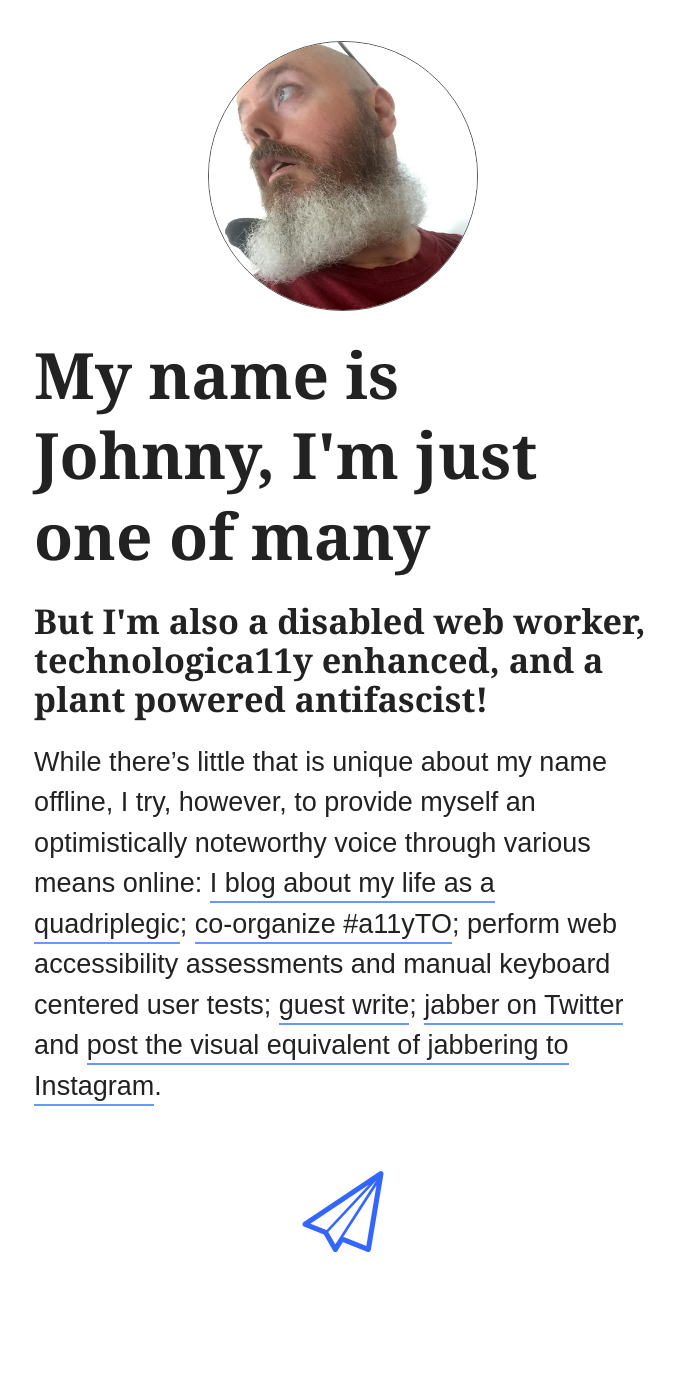
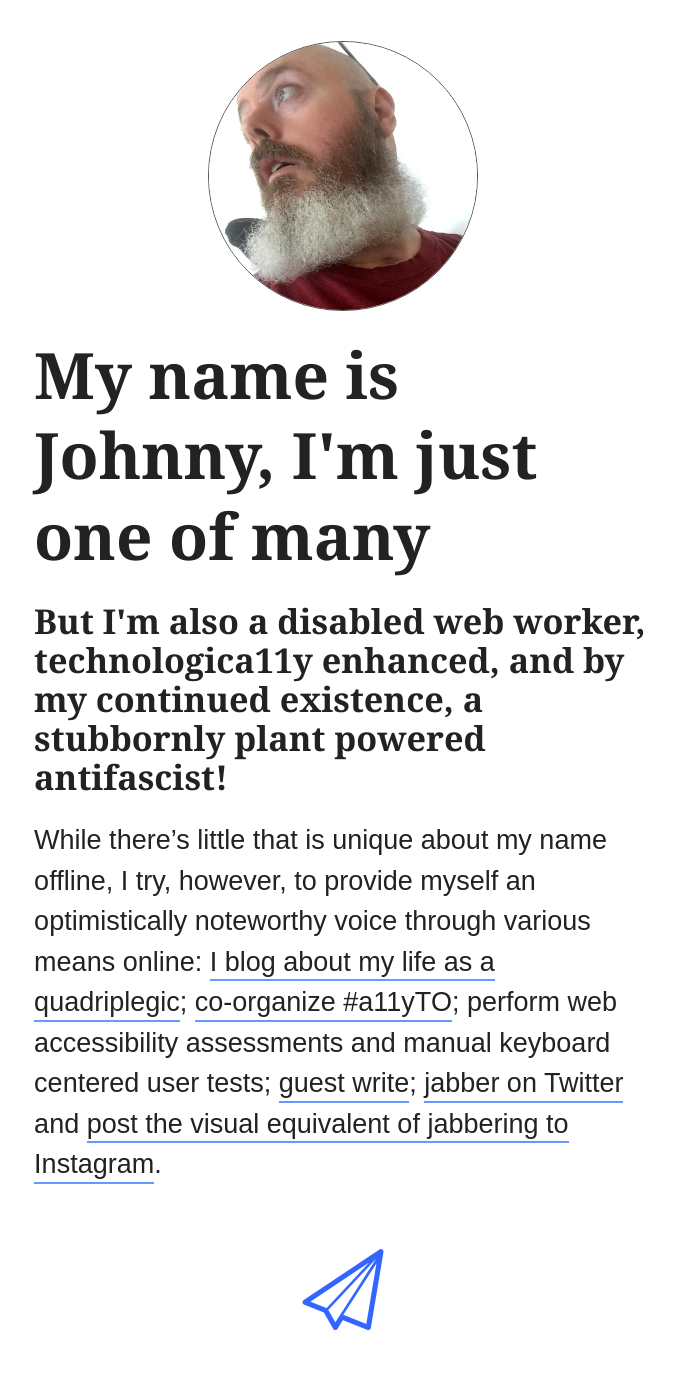
Before and after one commit to abledaccess/johnnydaux.org, a Jekyll site: the page built from index.md, in a window 1280 px wide. Shown: the whole page, without its empty margins (297-972 px from the left). Built offline with Jekyll 4.4.1, drawn with Linux system fonts in a browser that asks for light colours; before the commit the page ends 1299 px from its top, so only the background shows below that.

Commit message:
Update description

```diff
--- a/_config.yml
+++ b/_config.yml
@@ -14,7 +14,7 @@
 # You can create any custom variable you would like, and they will be accessible
 # in the templates via {{ site.myvariable }}.
 title: "My name is Johnny, I'm just one of many"
-description: "But I'm also a disabled web worker, technologica11y enhanced, and a plant powered antifascist!"
+description: "But I'm also a disabled web worker, technologica11y enhanced, and by my continued existence, a stubbornly plant powered antifascist!"
 email: hi@johnnydaux.org
 baseurl: "" # the subpath of your site, e.g. /blog
 url: "http://johnnydaux.org/" # the base hostname & protocol for your site, e.g. http://example.com
```
